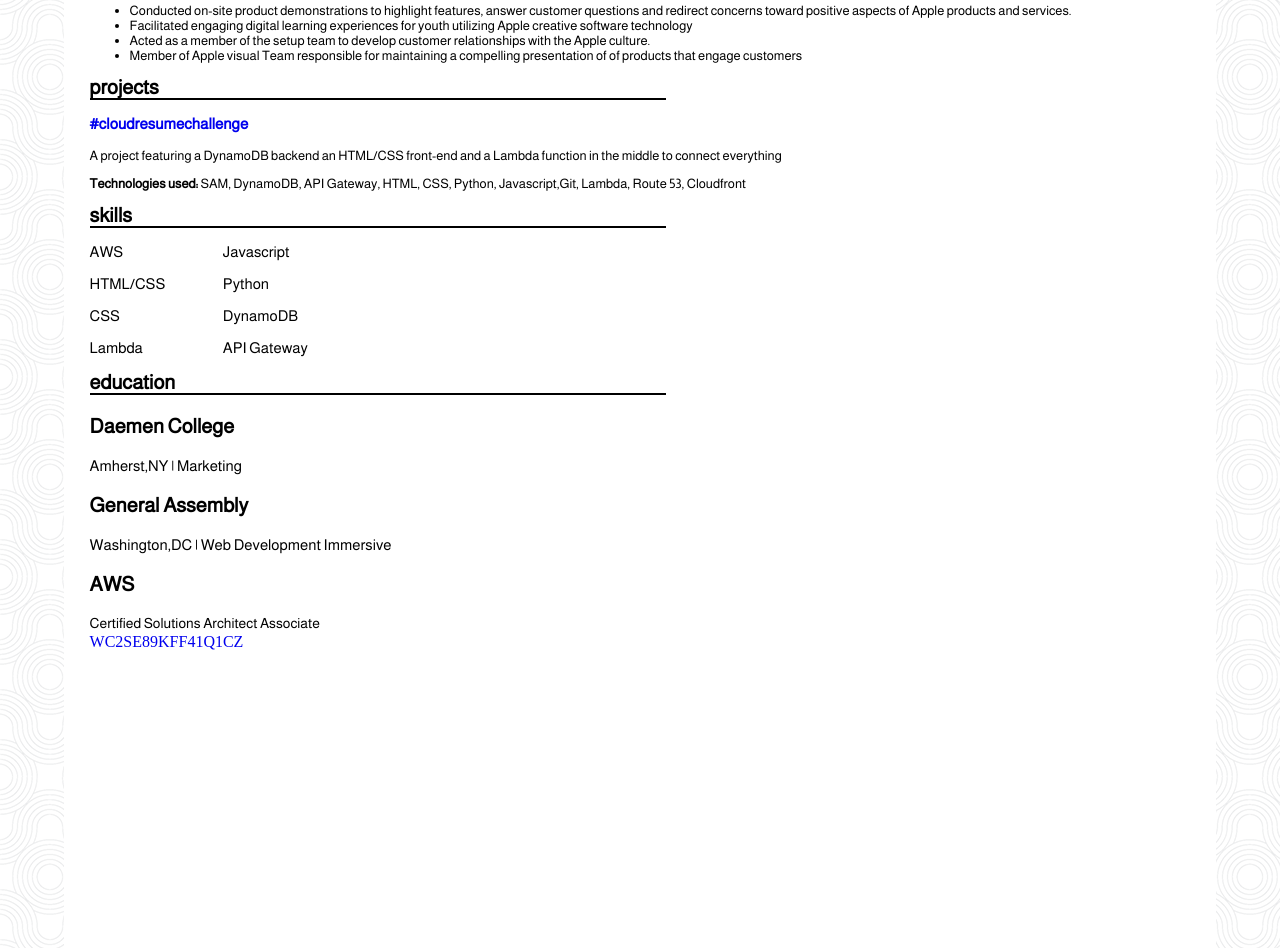
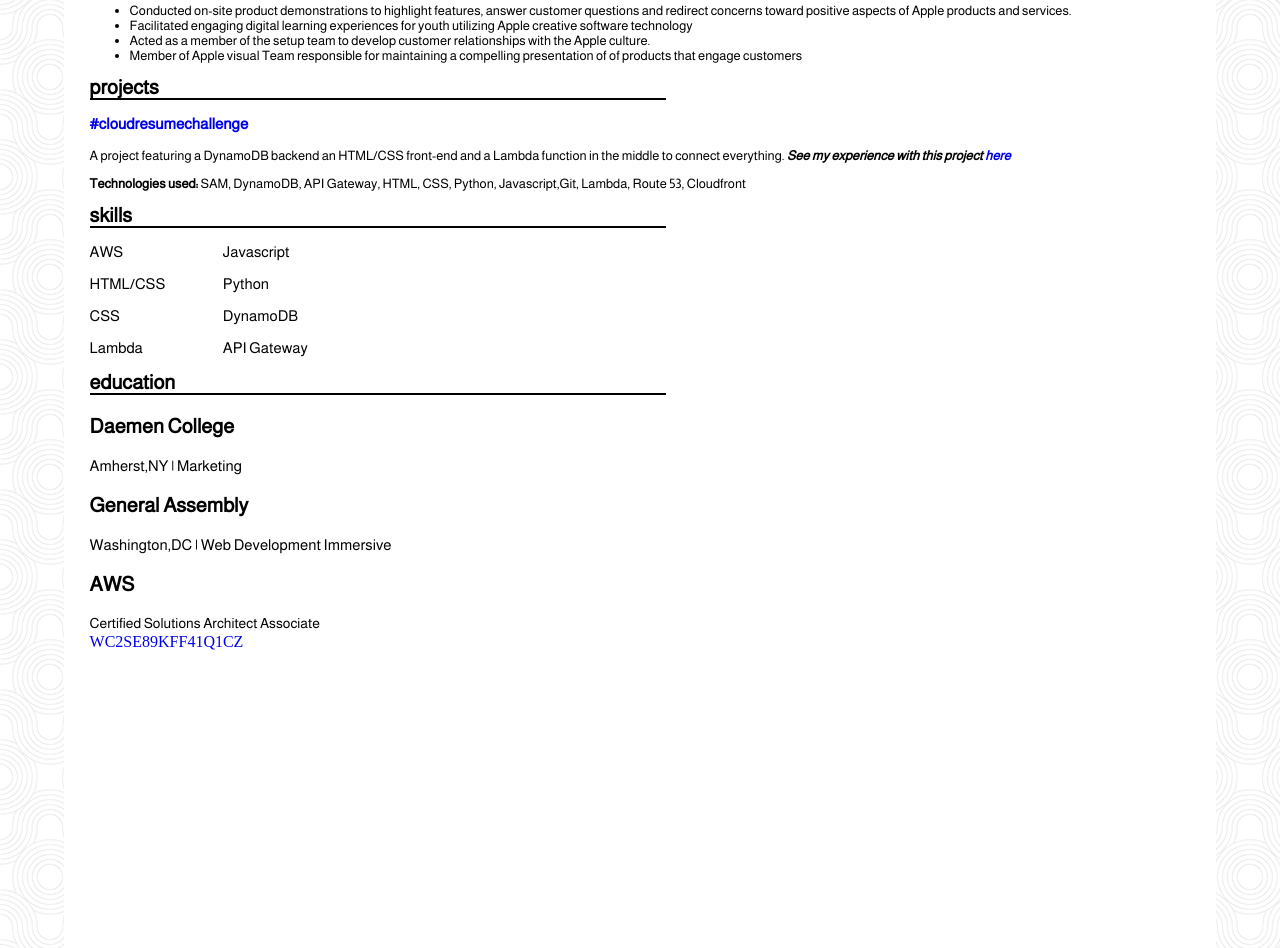
Before and after one commit to KevCole/CR-challege, a website: page dist/index.html in a window 1280 px wide. Shown: the part 1023-1971 px from the top of the page. Drawn offline with nearby package versions, Linux system fonts and the light colour scheme; no server answers.

Commit message:
added link

```diff
--- a/dist/index.html
+++ b/dist/index.html
@@ -172,7 +172,7 @@
                         <h3> <a href="https://github.com/KevCole/CR-challenge" target="_blank">#cloudresumechallenge</a> </h3>
                         <p>
                             A project featuring a DynamoDB backend an HTML/CSS front-end and a Lambda function in the
-                            middle to connect everything
+                            middle to connect everything. <strong><em>See my experience with this project <a href="https://dev.to/kevcole/views-from-serverless-4bhj" target="_blank">here</a></em></strong>
                         </p>
                         <p>
                             <strong>Technologies used:</strong>
```
